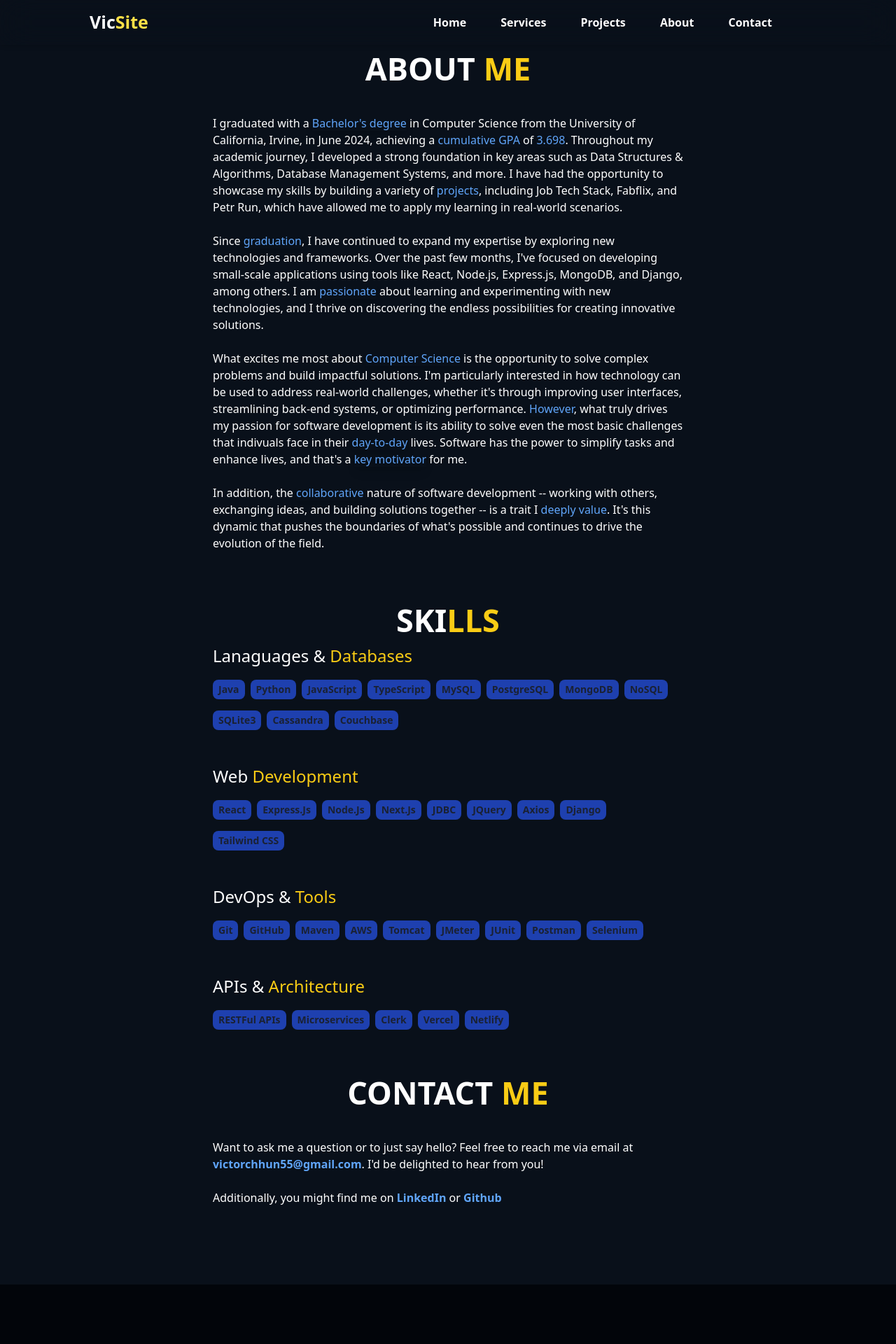
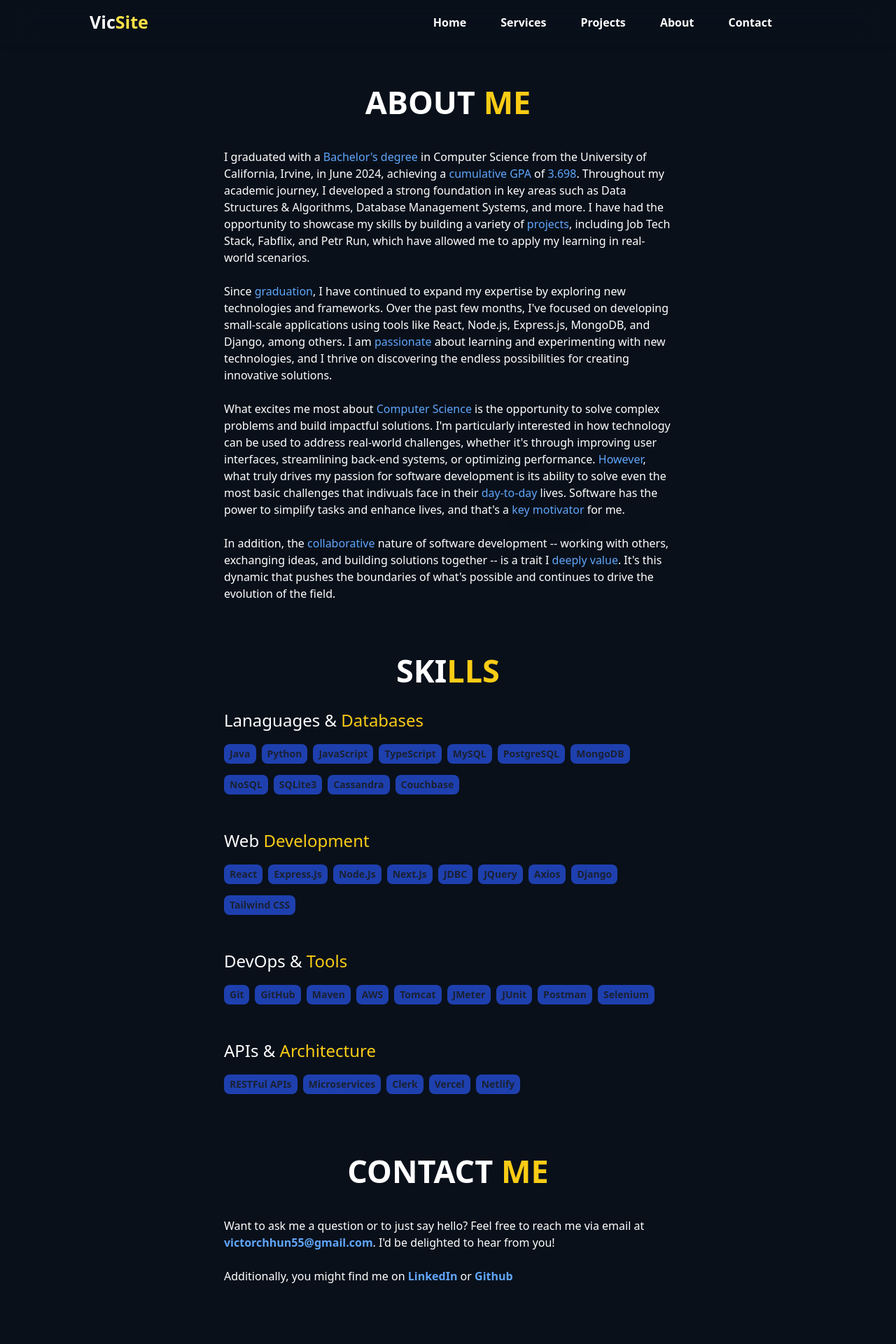
Before and after one commit to AwesomlyC/portfolio, a Next.js app: page /about in a window 1280 px wide. Shown: the top 1920 px of the page at 70% size. Built offline with nearby package versions, Linux system fonts and the light colour scheme.

Commit message:
delete unnecessary file and modified width adjustment in about page.

```diff
--- a/components/About.tsx
+++ /dev/null
@@ -1,37 +0,0 @@
-import { ArrowDownTrayIcon } from "@heroicons/react/16/solid";
-import React from "react";
-
-const About = () => {
-  return (
-    <div className="bg-[#121121] pb-[3rem] pt-[4rem] md:pt-[8rem]">
-      <div className="grid grid-cols-1 md:grid-cols-2 w-[80%] mx-auto gap-[3rem] items-center">
-        <div>
-          <h1 className="text-[20px] font-bold uppercase text-[#55e6a5] mb-[1rem]">
-            ABOUT ME
-          </h1>
-          <h2 className="text-[25px] md:text-[35px] lg:text-[45px] md:leading-[3rem] leading-[2rem] capitalize mb-[3rem] font-bold text-white">
-            Transforming <span className="text-yellow-400">Visions</span>
-          </h2>
-          <div className="mb-[3rem] flex items-center md:space-x-10">
-            <span className="w-[100px] hidden md:block h-[5px] bg-slate-400 rounded-sm"></span>
-            <p className="text-[19px] text-slate-300 w-[80%]">
-              Lorem, ipsum dolor sit amet consectetur adipisicing elit. Ipsa
-              dolore animi ullam, adipisci, consequatur velit ratione harum fuga
-              ex quibusdam debitis veniam, totam qui consectetur aliquid eius
-              assumenda soluta obcaecati.
-            </p>
-          </div>
-            <button className='px-[2rem] hover:bg-yellow-400 transition-all duration-200 py-[1rem] text-[18px] font-bold uppercase bg-[#55e6a5] text-black flex items:center space-x-2'>
-              <p>Download CV</p>
-              <ArrowDownTrayIcon className='w-[1.6rem] h-[1.7rem] text-black' />
-            </button>
-        </div>
-        {/* Section to the right of about me */}
-        <div>
-        </div>
-      </div>
-    </div>
-  );
-};
-
-export default About;
--- a/components/SkillsItem.tsx
+++ b/components/EducationItem.tsx
@@ -5,7 +5,7 @@ interface Props {
   year: string;
 }
 
-const SkillsItem = ({ title, year }: Props) => {
+const EducationItem = ({ title, year }: Props) => {
   return (
     <div className="mb-[4rem] md:mb-[8rem]">
       <span className="px-[2rem] text-[#55e6a5] py-[0.9rem] font-bold text-[18px] border-[2px] border-[#55e6a5]">
@@ -22,4 +22,4 @@ const SkillsItem = ({ title, year }: Props) => {
   );
 };
 
-export default SkillsItem;
+export default EducationItem;
--- a/components/Skills.tsx
+++ b/components/Skills.tsx
@@ -1,5 +1,5 @@
 import React from "react";
-import SkillsItem from "./SkillsItem";
+import EducationItem from "./EducationItem";
 import SkillsList from "./SkillsList";
 
 const Skills = () => {
@@ -10,7 +10,7 @@ const Skills = () => {
       </h1>
       <div className="w-[80%] mx-auto pt-[4rem] md:pt-[8rem] grid grid-cols-1 md:grid-cols-2 gap-[2rem] items-center">
         <div>
-          <SkillsItem
+          <EducationItem
             title="University of California - Irvine"
             year="2020 - 2024"
           />
--- a/pages/about.tsx
+++ b/pages/about.tsx
@@ -9,18 +9,17 @@ const About = () => {
   const closeNav = () => setNav(false);
   return (
     <div>
-      {/* <title> About</title> */}
       <MobileNavbar nav={nav} closeNav={closeNav} />
       <Navbar openNav={openNav} />
       <div className="pt-[2rem] md:pt-[4rem] pb-[5rem] bg-[#09101a] text-white">
-        <h1 className="heading">
+        <h1 className="heading pt-[3rem]">
           ABOUT <span className="text-yellow-400">ME</span>
         </h1>
         <section
           className="flex items-center justify-center
           pt-[2rem] pb-[2rem]  w-[100%]"
         >
-          <div className="space-y-6 text-left max-w-2xl">
+          <div className="space-y-6 text-left w-full sm:max-w-[50%] max-w-[75%] ">
             <p>
               I graduated with a <text className='text-semibold text-blue-400 shadow-lg'>Bachelor&apos;s degree</text> in Computer Science from the University of California, Irvine,
               in June 2024, achieving a <text className='text-semibold text-blue-400 shadow-lg'>cumulative GPA</text> of <text className='text-semibold text-blue-400 shadow-lg'>3.698</text>. Throughout my academic journey,
@@ -59,7 +58,7 @@ const About = () => {
         <section className='flex flex-col justify-center items-center
           pt-[2rem] pb-[2rem]  w-[100%] '>
             <h1 className='heading'>Ski<span className='text-yellow-400'>lls</span></h1>
-           <div className='space-y-12 max-w-2xl'>
+           <div className='space-y-12 sm:max-w-[50%] max-w-[75%] pt-[1.25rem]'>
             <SkillsList
               skillTitleFirst="Lanaguages &"
               skillTitleSecond="Databases"
@@ -86,14 +85,14 @@ const About = () => {
         </section>
 
         <div>
-          <h1 className="heading">
+          <h1 className="heading pt-[1.25rem]">
             CONTACT <span className="text-yellow-400">ME</span>
           </h1>
           <section
             className="flex items-center justify-center
           pt-[2rem] pb-[2rem]  w-[100%]"
           >
-            <div className="space-y-6 text-left max-w-2xl">
+            <div className="space-y-6 text-left max-w-[50%]">
               <p>
                 Want to ask me a question or to just say hello? Feel free to
                 reach me via email at{" "}
```
